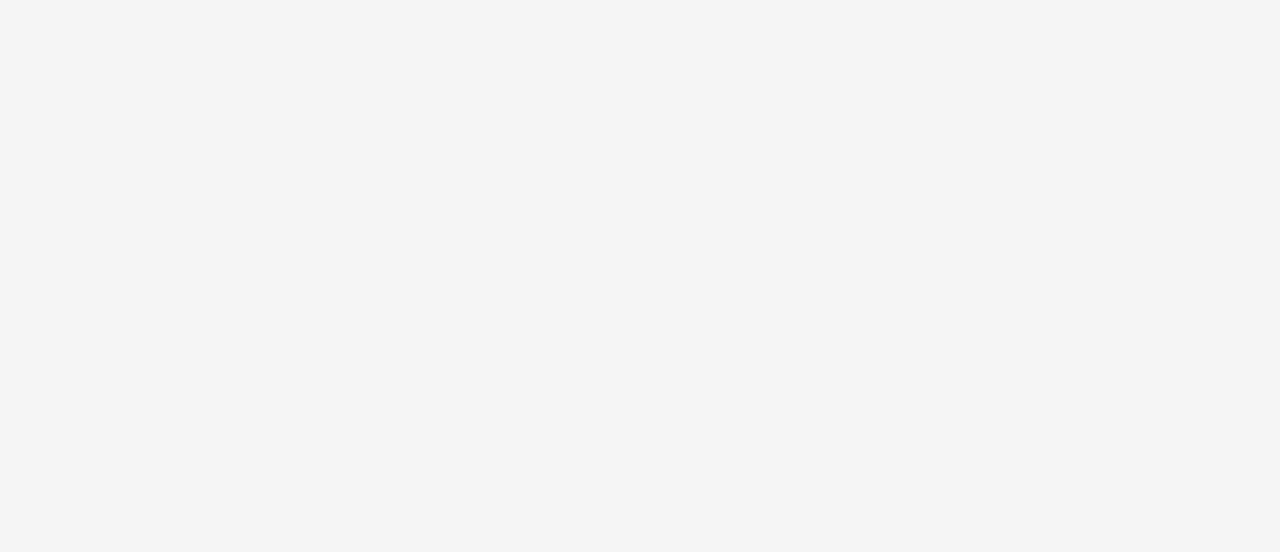
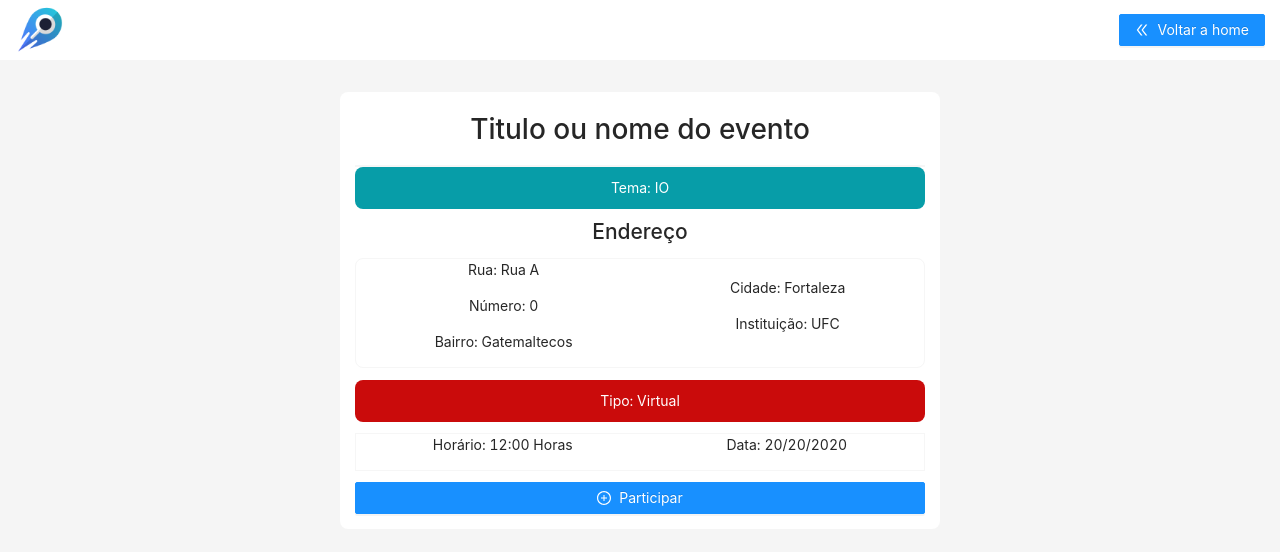
Before and after one commit to ericrodriguesfer/challenge-insightlab-frontend, a React (Create React App) app: page /show-event in a window 1280 px wide. Shown: the top 552 px of the page. Built offline with nearby package versions, Linux system fonts and the light colour scheme.

Commit message:
show event screen in production

```diff
--- a/src/pages/Home/Home.js
+++ b/src/pages/Home/Home.js
@@ -20,7 +20,7 @@ function Home() {
     console.log(data);
     localStorage.setItem("nameEvent", data.name);
     localStorage.setItem("ageEvent", data.age);
-    history.push("/register");
+    history.push("/show-event");
   }
 
   return (
--- /dev/null
+++ b/src/pages/ShowEvent/ShowEvent.js
@@ -0,0 +1,69 @@
+import React from "react";
+import { useHistory, Link } from "react-router-dom";
+import { Row, Col, Button } from "antd";
+import { DoubleLeftOutlined, PlusCircleOutlined } from "@ant-design/icons";
+
+import "./style.css";
+import InsigthLabIcon from "../../images/insigthlab-icon.png";
+
+function ShowEvent() {
+  return (
+    <React.Fragment>
+      <Row>
+        <Col span={24}>
+          <nav className="nav-show-event">
+            <img
+              src={InsigthLabIcon}
+              className="logo-home-nav"
+              alt="Logo da InsightLab"
+            />
+            <Link to="/">
+              <Button type="primary" icon={<DoubleLeftOutlined />}>
+                Voltar a home
+              </Button>
+            </Link>
+          </nav>
+        </Col>
+      </Row>
+      <center>
+        <Row>
+          <Col span={12} offset={6} className="content-form-login">
+            <div className="box-show-event">
+              <div className="content-event">
+                <h1>Titulo ou nome do evento</h1>
+                <hr color="#f6f6f6" />
+                <p className="theme-event">Tema: IO</p>
+                <h2>Endereço</h2>
+                <div className="adress-event">
+                  <div className="adress-event-1">
+                    <p>Rua: Rua A</p>
+                    <p>Número: 0</p>
+                    <p>Bairro: Gatemaltecos</p>
+                  </div>
+                  <div className="adress-event-2">
+                    <p>Cidade: Fortaleza</p>
+                    <p>Instituição: UFC</p>
+                  </div>
+                </div>
+                <p className="type-event">Tipo: Virtual</p>
+                <div className="show-presition-event">
+                  <p>Horário: 12:00 Horas</p>
+                  <p>Data: 20/20/2020</p>
+                </div>
+                <Button
+                  className="button-participate-event"
+                  type="primary"
+                  icon={<PlusCircleOutlined />}
+                >
+                  Participar
+                </Button>
+              </div>
+            </div>
+          </Col>
+        </Row>
+      </center>
+    </React.Fragment>
+  );
+}
+
+export default ShowEvent;
--- /dev/null
+++ b/src/pages/ShowEvent/style.css
@@ -0,0 +1,75 @@
+.nav-show-event {
+    display: flex;
+    justify-content: space-between;
+    align-items: center;
+    background-color: #ffffff;
+    height: 60px;
+    padding: 15px;
+}
+
+.box-show-event {
+    margin-top: -15%;
+    width: 600px;
+    background-color: #ffffff;
+    border-radius: 8px;
+    padding: 15px;
+}
+
+.button-participate-event {
+    width: 100%;
+    background-color: #14a807;
+    border: #14a807;
+}
+
+.button-participate-event:hover {
+    background-color: #28c01a;
+    border: #28c01a;
+}
+
+.theme-event {
+    width: 100%;
+    background-color: #079da8 !important;
+    border-radius: 8px;
+    padding: 10px;
+    color: #ffffff;
+    margin-bottom: 1%;
+}
+
+.theme-event:hover {
+    background-color: #11b0bb !important;
+    transition: 0.3s;
+}
+
+.type-event {
+    width: 100%;
+    background-color: #ca0b0b !important;
+    border-radius: 8px;
+    padding: 10px;
+    color: #ffffff;
+    margin-top: 2%;
+    margin-bottom: 2%;
+}
+
+.type-event:hover {
+    background-color: #ac2424 !important;
+    transition: 0.3s;
+}
+
+.adress-event {
+    border: 1px solid #f6f6f6;
+    border-radius: 8px;
+    display: flex;
+    justify-content: space-around;
+    align-items: center;
+}
+
+.adress-event-1, .adress-event-2, p {
+    margin-bottom: 0px;
+}
+
+.show-presition-event {
+    border: 1px solid #f6f6f6;
+    display: flex;
+    justify-content: space-around;
+    margin-bottom: 2%;
+}
--- a/src/routes/routes.js
+++ b/src/routes/routes.js
@@ -4,6 +4,7 @@ import { BrowserRouter, Switch, Route } from "react-router-dom";
 import Home from "../pages/Home/Home";
 import Login from "../pages/Login/Login";
 import Register from "../pages/Register/Register";
+import ShowEvent from "../pages/ShowEvent/ShowEvent";
 
 function Routes() {
   return (
@@ -12,6 +13,7 @@ function Routes() {
         <Route path="/" exact component={Home}></Route>
         <Route path="/login" exact component={Login}></Route>
         <Route path="/register" exact component={Register}></Route>
+        <Route path="/show-event" exact component={ShowEvent}></Route>
       </Switch>
     </BrowserRouter>
   );
```
